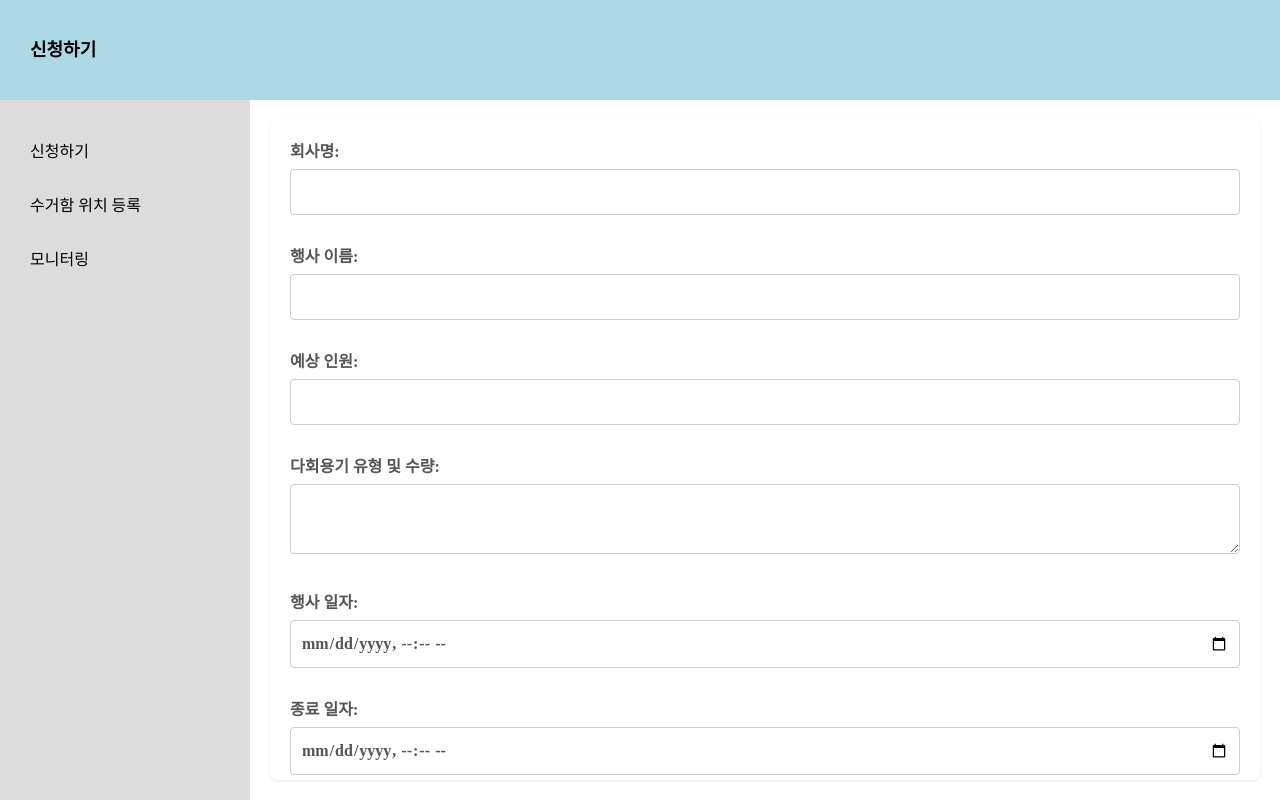
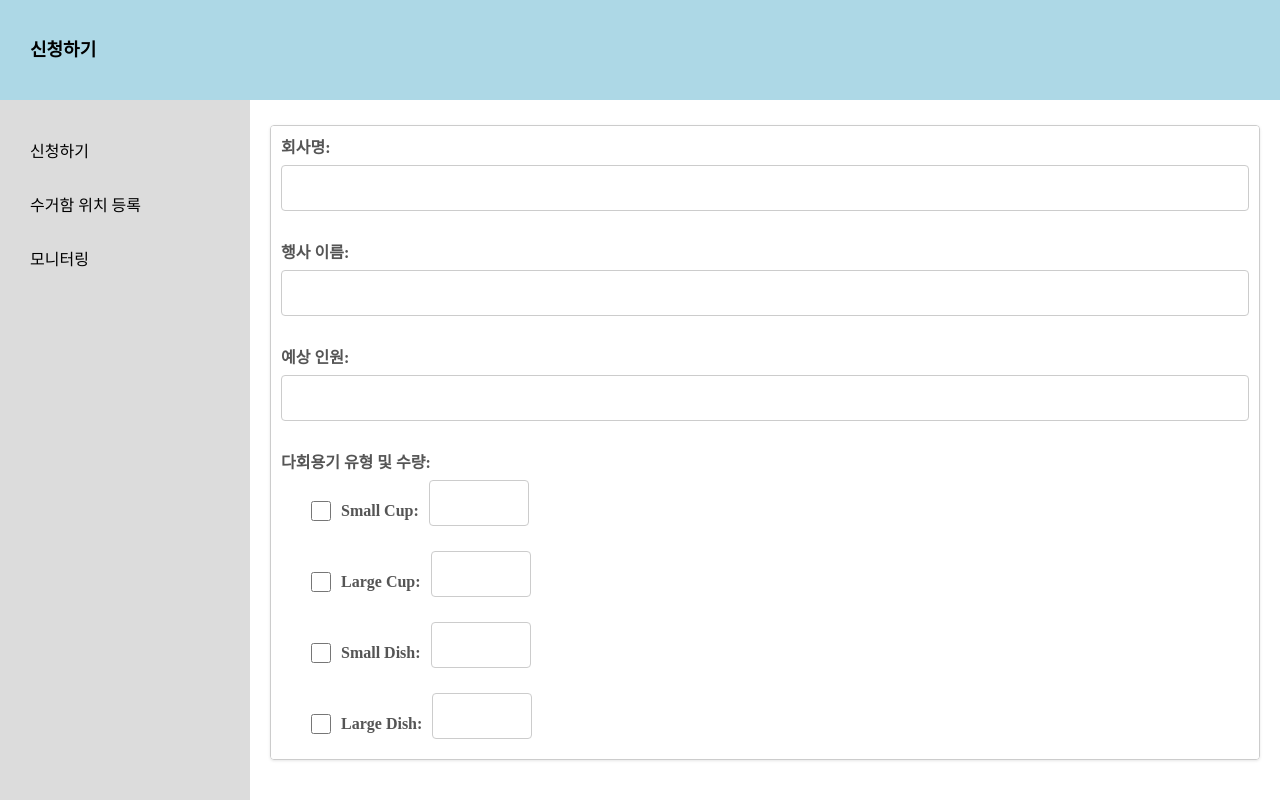
Before and after one commit to Inha-NetZero-IsangIha/IsangIha_Front, a React (Create React App) app: page /admin in a window 1280 px wide. Built offline with nearby package versions, Linux system fonts and the light colour scheme.

Commit message:
feat: 용기 종류 및 수량 데이터 형태 변경

```diff
--- a/src/assets/css/admin.css
+++ b/src/assets/css/admin.css
@@ -1,5 +1,9 @@
 #root {
     width: 100vw;
+}
+
+* {
+    scrollbar-width: thin;
 }
 
 .full-screen {
@@ -8,18 +12,18 @@
 }
 
 .center-sender {
-    display: flex;
+    display: flex !important;
     align-items: center;
     justify-content: center;
 }
 
 .direction-row {
-    display: flex;
+    display: flex !important;
     flex-direction: row;
 }
 
 .direction-column {
-    display: flex;
+    display: flex !important;
     flex-direction: column;
 }
 
@@ -226,7 +230,7 @@
     color: #555;
   }
 
-  .input-form input, .input-form textarea {
+  .input-form input, .input-form {
     width: 100%;
     padding: 10px;
     margin-top: 5px;
@@ -234,6 +238,19 @@
     border: 1px solid #ccc;
     border-radius: 4px;
   }
+
+  .container-form select {
+  width: 100%;
+  padding: 10px;
+  margin-top: 5px;
+  margin-bottom: 20px;
+  border: 1px solid #ccc;
+  border-radius: 4px;
+  background-color: #f8f9fa;
+  color: #495057;
+  font-size: 16px;
+  appearance: none;
+}
 
   .input-form button {
     background-color: #007bff;
@@ -251,9 +268,5 @@
     width: 20px;
     height: 20px;
     padding: 0;
+    margin: 0;
   }
-  .input-form input[type="checkbox"] {
-    width: 20px;
-    height: 20px;
-    padding: 0;
-  }
--- a/src/page/admin/Request.jsx
+++ b/src/page/admin/Request.jsx
@@ -1,20 +1,47 @@
-import React, { useState } from 'react';
+import React, { useState, useEffect } from 'react';
 
 const Request = () => {
   const [formData, setFormData] = useState({
-    companyName: '',
+    enterpriseName: '',
     eventName: '',
-    expectedAttendance: '',
-    reusableItems: '',
-    eventDate: '',
+    headcount: '',
+    containers: [{
+        containerType: 'small_cup',
+        label: 'Small Cup',
+        quantity: 0,
+        checked: false,
+    },
+    {
+        containerType: 'large_cup',
+        label: 'Large Cup',
+        quantity: 0,
+        checked: false,
+    },
+    {
+        containerType: 'small_dish',
+        label: 'Small Dish',
+        quantity: 0,
+        checked: false,
+    },
+    {
+        containerType: 'large_dish',
+        label: 'Large Dish',
+        quantity: 0,
+        checked: false,
+    }],
+    startDate: '',
     endDate: '',
-    desiredDeliveryDate: '',
-    desiredPickupDate: '',
+    deliveryDate: '',
+    collectionDate: '',
     location: '',
     cluster: '',
-    surveyRequest: false,
-    surveyDate: '',
+    meeting: false,
+    meetingDate: '',
   });
+
+  useEffect(() => {
+    console.log(formData)
+  }, [formData])
 
   const handleChange = (e) => {
     const { name, value, type, checked } = e.target;
@@ -34,7 +61,7 @@ const Request = () => {
       <form onSubmit={handleSubmit}>
         <label>
           회사명:
-          <input type="text" name="companyName" value={formData.companyName} onChange={handleChange} />
+          <input type="text" name="enterpriseName" value={formData.enterpriseName} onChange={handleChange} />
         </label>
         <label>
           행사 이름:
@@ -42,15 +69,21 @@ const Request = () => {
         </label>
         <label>
           예상 인원:
-          <input type="number" name="expectedAttendance" value={formData.expectedAttendance} onChange={handleChange} />
+          <input type="number" name="headcount" value={formData.headcount} onChange={handleChange} />
         </label>
-        <label>
-          다회용기 유형 및 수량:
-          <textarea name="reusableItems" value={formData.reusableItems} onChange={handleChange} />
+        <label className="direction-column">
+          <span>다회용기 유형 및 수량:</span>
+          {formData.containers.map((item, index) => (
+                <div key={index} style={{gap: '10px', marginLeft: '30px'}} className="direction-row vertical-center-sender">
+                    <input type="checkbox" />
+                    <span>{item.label + ': '}</span>
+                    <input style={{width: '100px'}} type="number" />
+                </div>
+            ))}
         </label>
         <label>
           행사 일자:
-          <input type="datetime-local" name="eventDate" value={formData.eventDate} onChange={handleChange} />
+          <input type="datetime-local" name="startDate" value={formData.startDate} onChange={handleChange} />
         </label>
         <label>
           종료 일자:
@@ -58,11 +91,11 @@ const Request = () => {
         </label>
         <label>
           희망 배송일:
-          <input type="date" name="desiredDeliveryDate" value={formData.desiredDeliveryDate} onChange={handleChange} />
+          <input type="date" name="deliveryDate" value={formData.deliveryDate} onChange={handleChange} />
         </label>
         <label>
           희망 수거일:
-          <input type="date" name="desiredPickupDate" value={formData.desiredPickupDate} onChange={handleChange} />
+          <input type="date" name="collectionDate" value={formData.collectionDate} onChange={handleChange} />
         </label>
         <label>
           장소 (좌표):
@@ -72,16 +105,13 @@ const Request = () => {
           클러스터:
           <input type="text" name="cluster" value={formData.cluster} onChange={handleChange} />
         </label>
-        <label>
-          답사 요청:
-          <input type="checkbox" name="surveyRequest" checked={formData.surveyRequest} onChange={handleChange} />
+        <label style={{gap: '10px'}} className="direction-row vertical-center-sender">
+            <input type="checkbox" name="meeting" checked={formData.meeting} onChange={handleChange} />
+            <span>답사 요청</span>
         </label>
-        {formData.surveyRequest && (
-          <label>
-            답사 일자:
-            <input type="date" name="surveyDate" value={formData.surveyDate} onChange={handleChange} />
-          </label>
-        )}
+        <label style={{marginLeft: '30px', visibility: formData.meeting ? 'visible' : 'hidden'}}>
+            <input type="date" name="meetingDate" value={formData.meetingDate} onChange={handleChange} />
+        </label>
         <button type="submit">제출</button>
       </form>
     </div>
--- a/src/scss/setting/_reset.scss
+++ b/src/scss/setting/_reset.scss
@@ -77,17 +77,8 @@ img {
 }
 
 // 디자인 초기화
-input,
 textarea,
 button,
-select {
-    -webkit-appearance: none;
-    -moz-appearance: none;
-    appearance: none;
-    border-radius: 0;
-    font-size: 16px;
-    border: 0;
-}
 button:focus,
 button:active,
 input:focus,
```
